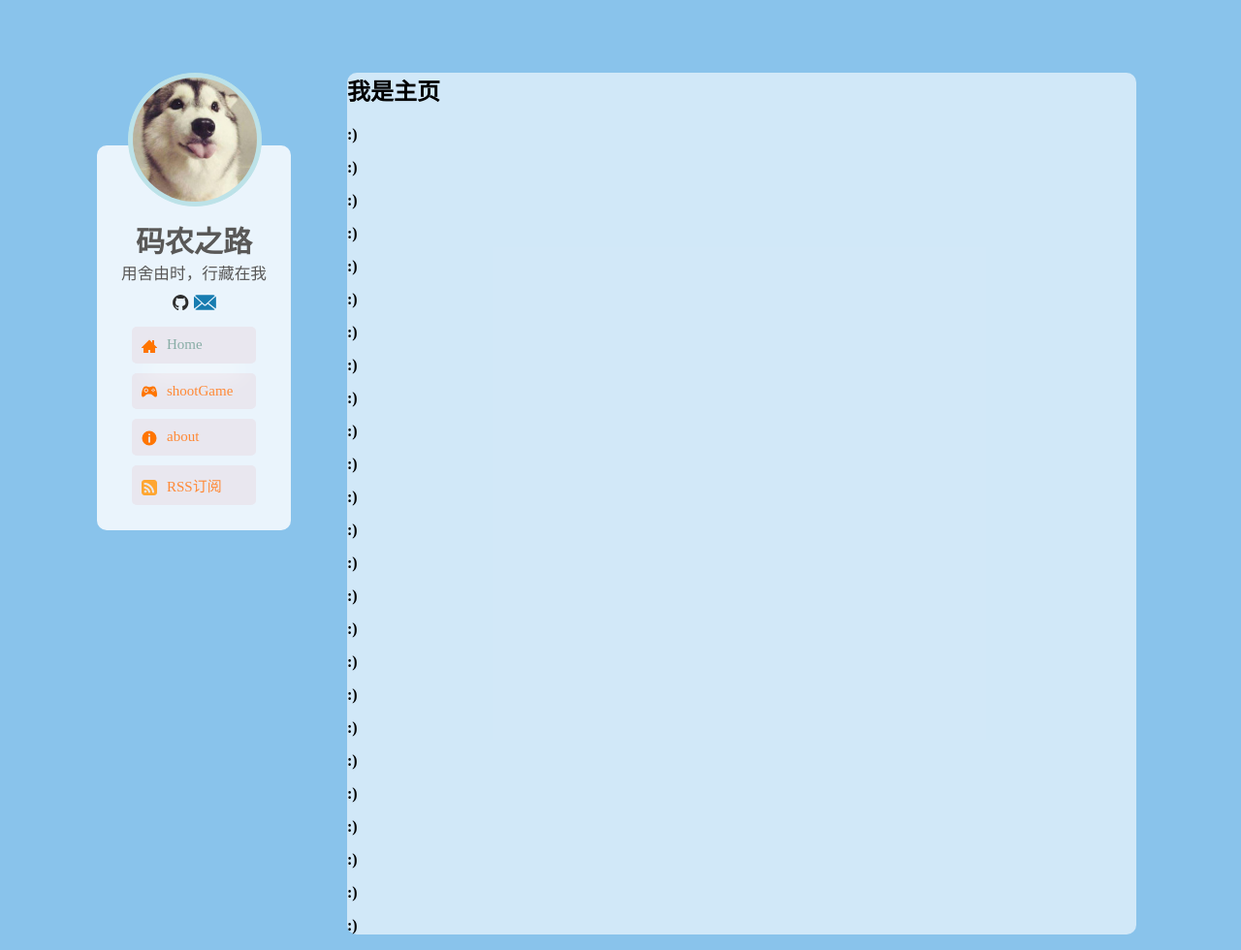
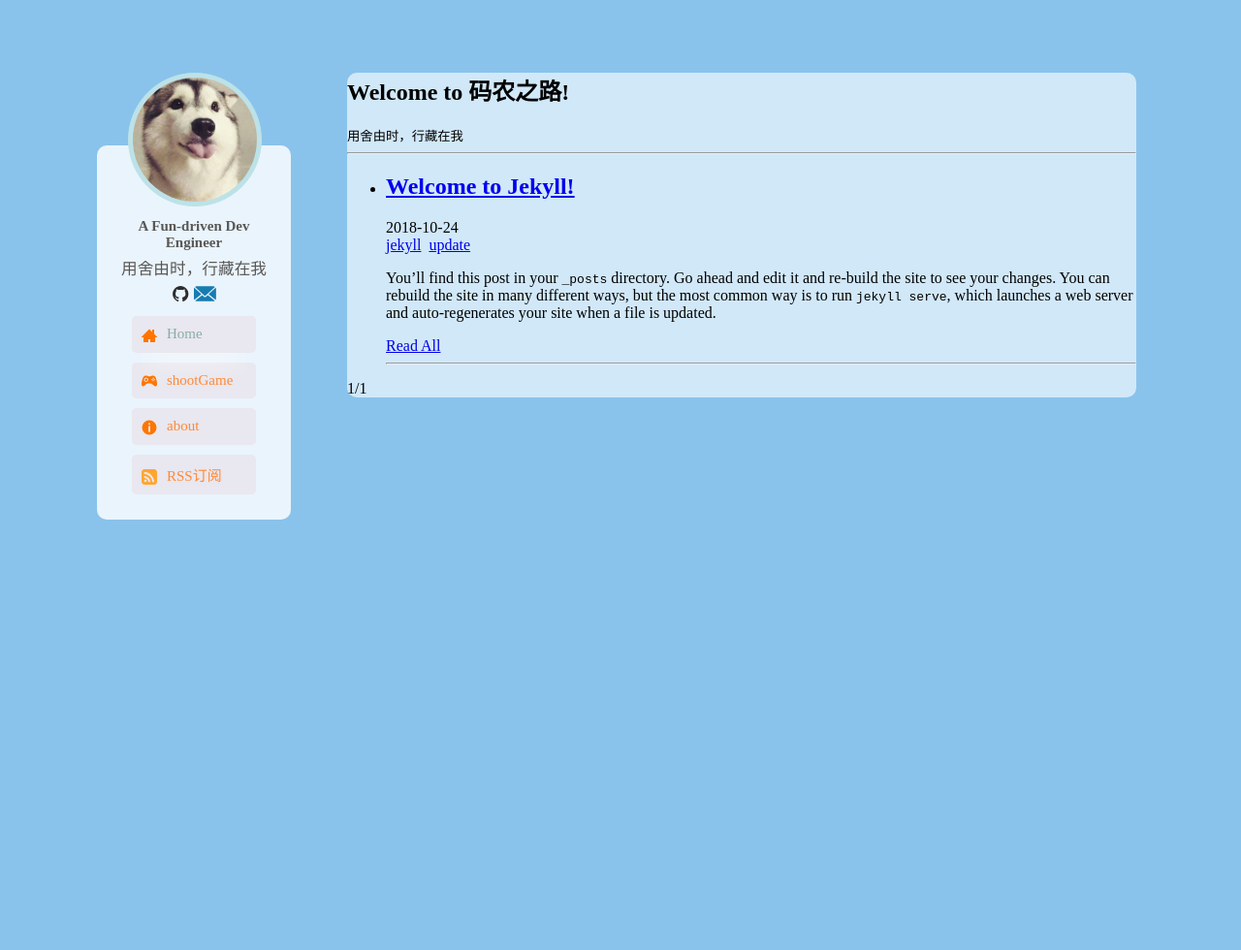
Before and after one commit to dubaoda/XNRavenZen.github.io, a Jekyll site: the page built from index.html, in a window 1280 px wide and 980 px high. Shown: the whole window at 97% size. Built offline with Jekyll 4.4.1, drawn with Linux system fonts in a browser that asks for light colours; the list of posts is cut into pages by our own code.

Commit message:
upgrade template

```diff
--- a/_config.yml
+++ b/_config.yml
@@ -1,9 +1,4 @@
-# Welcome to Jekyll!
-#
-# This config file is meant for settings that affect your whole blog, values
-# which you are expected to set up once and rarely edit after that. If you find
-# yourself editing this file very often, consider using Jekyll's data files
-# feature for the data you need to update frequently.
+# >>>>>>>>>>>>>>>>>>>>>>>>>
 # 标题
 title: 码农之路
 # 简介
@@ -25,15 +20,24 @@ image_dir: /assets/image/
 css_dir: /assets/css/
 # js存放位置
 js_dir: /assets/js/
-
+# 分类位置
+category_dir: category/
+# 标签位置
+tag_dir: tag/
 
 # markdown解析
 markdown: kramdown
 
+# 分页每页内容个数
+paginate: 5
+# 分页路径
+paginate_path: "page:num"
 
 plugins:
+  # RSS功能插件
   - jekyll-feed
-
+  # 分页插件
+  - jekyll-paginate
 # Exclude from processing.
 # The following items will not be processed, by default. Create a custom list
 # to override the default setting.
@@ -45,3 +49,4 @@ plugins:
 #   - vendor/cache/
 #   - vendor/gems/
 #   - vendor/ruby/
+# <<<<<<<<<<<<<<<<<<<<<<<<<
--- a/_includes/aside.html
+++ b/_includes/aside.html
@@ -5,7 +5,7 @@
     </div>
     <div class="neck">
         <div class="intro">
-            <a href="{{ site.baseurl }}/" class="brand">{{ site.title }}</a>
+            <a href="{{ site.baseurl }}/" class="brand">{{ site.brief-intro }}</a>
             <small>{{site.description}}</small>
             <address>
                 {% if site.github_username %}
--- /dev/null
+++ b/_includes/category.html
@@ -0,0 +1,19 @@
+{% capture categories %}
+  {% if post %}
+    {% for category in post.categories %}
+        <a href="{{ root_url }}/{{ site.category_dir }}#{{ category }}" title="Category: {{ category }}" rel="category">{{ category | join: "/" }}</a>{% unless forloop.last %}&nbsp;{% endunless %}
+    {% endfor %}
+  {% else %}
+    {% for category in page.categories %}
+        <a href="{{ root_url }}/{{ site.category_dir }}#{{ category }}" title="Category: {{ category }}" rel="category">{{ category | join: "/" }}</a>{% unless forloop.last %}&nbsp;{% endunless %}
+    {% endfor %}
+  {% endif %}
+{% endcapture %}
+{% capture category_size %}{{ categories | strip_newlines | replace: ' ', '' | size }}{% endcapture %}
+{% unless category_size == '0' %}
+<!-- <span class="point">•</span> -->
+<span class="categories">
+  <i class="fa fa-th-list"></i>{{ categories }}
+  <!-- <span class="point">•</span> -->
+</span>
+{% endunless %}
--- /dev/null
+++ b/_includes/tag.html
@@ -0,0 +1,16 @@
+{% capture tags %}
+  {% if post %}
+    {% for tag in post.tags %}
+        <a href="{{ root_url }}/{{ site.tag_dir }}#{{ tag }}" title="Tag: {{ tag }}" rel="tag">{{ tag | join: "/" }}</a>{% unless forloop.last %}&nbsp;{% endunless %}
+    {% endfor %}
+  {% else %}
+    {% for tag in page.tags %}
+        <!--a href="{{ root_url }}/{{ site.tag_dir }}#{{ tag | cgi_escape }}" title="Tag: {{ tag }}" rel="tag">{{ tag | join: "/" }}</a-->
+        <a href="{{ root_url }}/{{ site.tag_dir }}#{{ tag }}" title="Tag: {{ tag }}" rel="tag">{{ tag | join: "/" }}</a>{% unless forloop.last %}&nbsp;{% endunless %}
+    {% endfor %}
+  {% endif %}
+{% endcapture %}
+<!-- <span class="point">•</span> -->
+<span class="pageTag">
+  <i class="fa fa-tags"></i>{{ tags }}
+</span>
--- /dev/null
+++ b/_layouts/post.html
@@ -0,0 +1,4 @@
+---
+layout: base
+---
+{{content}}
--- /dev/null
+++ b/_posts/2018-10-24-welcome-to-jekyll.markdown
@@ -0,0 +1,26 @@
+---
+layout: post
+title:  "Welcome to Jekyll!"
+date:   2018-10-24 16:52:05 +0800
+categories: jekyll update
+summary: jekyll默认生成的文档，刚好是程序员节，留作纪念
+---
+You’ll find this post in your `_posts` directory. Go ahead and edit it and re-build the site to see your changes. You can rebuild the site in many different ways, but the most common way is to run `jekyll serve`, which launches a web server and auto-regenerates your site when a file is updated.
+
+To add new posts, simply add a file in the `_posts` directory that follows the convention `YYYY-MM-DD-name-of-post.ext` and includes the necessary front matter. Take a look at the source for this post to get an idea about how it works.
+
+Jekyll also offers powerful support for code snippets:
+
+{% highlight ruby %}
+def print_hi(name)
+  puts "Hi, #{name}"
+end
+print_hi('Tom')
+#=> prints 'Hi, Tom' to STDOUT.
+{% endhighlight %}
+
+Check out the [Jekyll docs][jekyll-docs] for more info on how to get the most out of Jekyll. File all bugs/feature requests at [Jekyll’s GitHub repo][jekyll-gh]. If you have questions, you can ask them on [Jekyll Talk][jekyll-talk].
+
+[jekyll-docs]: https://jekyllrb.com/docs/home
+[jekyll-gh]:   https://github.com/jekyll/jekyll
+[jekyll-talk]: https://talk.jekyllrb.com/
--- a/_sass/_aside.scss
+++ b/_sass/_aside.scss
@@ -31,7 +31,7 @@ aside {
             a{
                 font:{
                     weight: bold;
-                    size:1.5em;
+                    size:0.75em;
                 }
                 &:link,&:visited{
                     color:#595857;
@@ -39,12 +39,19 @@ aside {
                     cursor: pointer;
                 }
             }
+            small{
+                margin: 5px 0;
+            }
             small,a{
                 display: block;
             }
             address{
                 a{
                     display: inline-block;
+                    img{
+                        width : auto;
+                        height:auto;
+                    }
                 }
             }
         }
--- a/feed.xml
+++ b/feed.xml
@@ -2,7 +2,7 @@
 layout: none
 ---
 <?xml version="1.0" encoding="UTF-8"?>
-<?xml-stylesheet type="text/xsl" title="XSL Formatting" href="{{ site.css_dir | replace: '*v*',site.i_theme | append: 'rss.xsl' | prepend: site.baseurl}}" media="all" ?>
+<?xml-stylesheet type="text/xsl" title="XSL Formatting" href="{{ site.css_dir | append: 'rss.xsl' | prepend: site.baseurl}}" media="all" ?>
 <rss version="2.0" xmlns:atom="http://www.w3.org/2005/Atom">
     <channel>
         <title>{{ site.title }}</title>
--- a/index.html
+++ b/index.html
@@ -1,29 +1,63 @@
 ---
 layout: base
 ---
-<h1>我是主页</h1>
-<p><strong>:)</strong></p>
-<p><strong>:)</strong></p>
-<p><strong>:)</strong></p>
-<p><strong>:)</strong></p>
-<p><strong>:)</strong></p>
-<p><strong>:)</strong></p>
-<p><strong>:)</strong></p>
-<p><strong>:)</strong></p>
-<p><strong>:)</strong></p>
-<p><strong>:)</strong></p>
-<p><strong>:)</strong></p>
-<p><strong>:)</strong></p>
-<p><strong>:)</strong></p>
-<p><strong>:)</strong></p>
-<p><strong>:)</strong></p>
-<p><strong>:)</strong></p>
-<p><strong>:)</strong></p>
-<p><strong>:)</strong></p>
-<p><strong>:)</strong></p>
-<p><strong>:)</strong></p>
-<p><strong>:)</strong></p>
-<p><strong>:)</strong></p>
-<p><strong>:)</strong></p>
-<p><strong>:)</strong></p>
-<p><strong>:)</strong></p>
+<h1>Welcome to {{ site.title}}!</h1>
+        <small>{{site.description}}</small>
+        <hr>
+        <ul>
+            {% for post in paginator.posts %}
+              <li>
+                <h2>
+                  <a class="post-link" href="{{ post.url | prepend: site.baseurl }}">{{ post.title }}</a>
+                </h2>
+                <div class="label">
+                    <div class="label-card">
+                        <i class="fa fa-calendar"></i>{{ post.date | date: "%F" }}
+                    </div>
+                    <div class="label-card">
+                        {% if post.author %}<i class="fa fa-user"></i>{{ post.author }}
+                        {% endif %}
+                    </div>
+                    <div class="label-card">
+                        {% if page.meta %}<i class="fa fa-key"></i>{{ page.meta }}  {% endif %}
+                    </div>
+
+                    <div class="label-card">
+                    {% include category.html %}
+                    </div>
+
+                    <div class="label-card">
+                    {% include tag.html %}
+                    </div>
+                </div>
+                <div class="excerpt">
+                    {{post.excerpt}}
+                </div>
+                <div class="read-all">
+                    <a  href="{{ post.url | prepend: site.baseurl }}"><i class="fa fa-newspaper-o"></i>Read All</a>
+                </div>
+                <hr>
+              </li>
+            {% endfor %}
+        </ul>
+
+
+
+        <!-- Pagination links -->
+        <div class="pagination">
+          {% if paginator.previous_page %}
+            <a href="/index.html" class="previous"><i class="fa fa-angle-double-left"></i></a>
+            <a href="{{ paginator.previous_page_path | prepend: site.baseurl }}" class="previous"><i class="fa fa-angle-left"></i></a>
+          {% else %}
+            <span class="previous disable"><i class="fa fa-angle-double-left"></i></span>
+            <span class="previous disable"><i class="fa fa-angle-left"></i></span>
+          {% endif %}
+          <span class="page_number ">{{ paginator.page }}/{{ paginator.total_pages }}</span>
+          {% if paginator.next_page %}
+            <a href="{{ paginator.next_page_path }}" class="next"><i class="fa fa-angle-right"></i></a>
+            <a href="{{ site.baseurl }}/page{{ paginator.total_pages }}" class="next"><i class="fa fa-angle-double-right"></i></a>
+          {% else %}
+            <span class="next disable"><i class="fa fa-angle-right"></i></span>
+            <span class="next disable"><i class="fa fa-angle-double-right"></i></span>
+          {% endif %}
+        </div>
```
